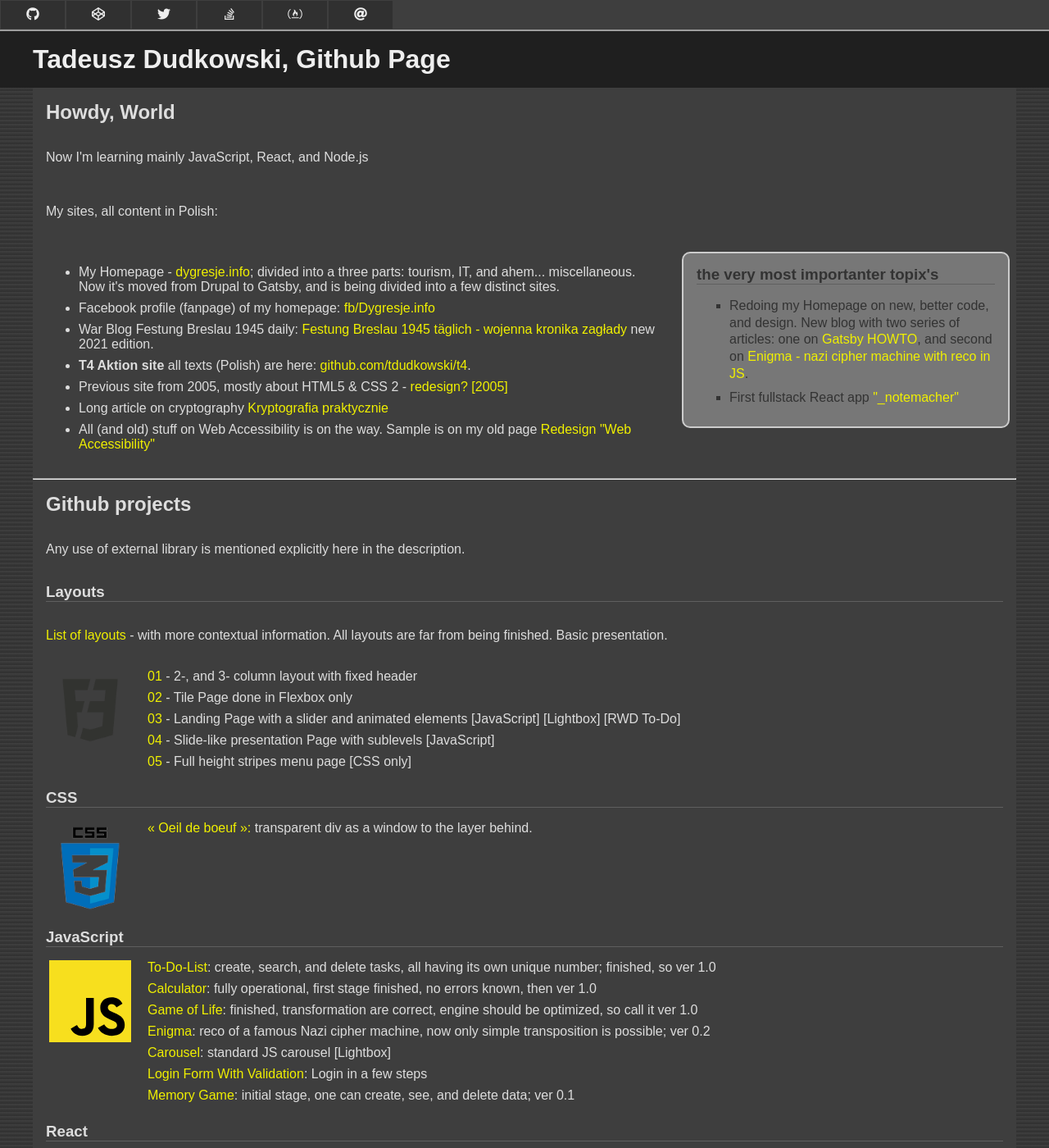
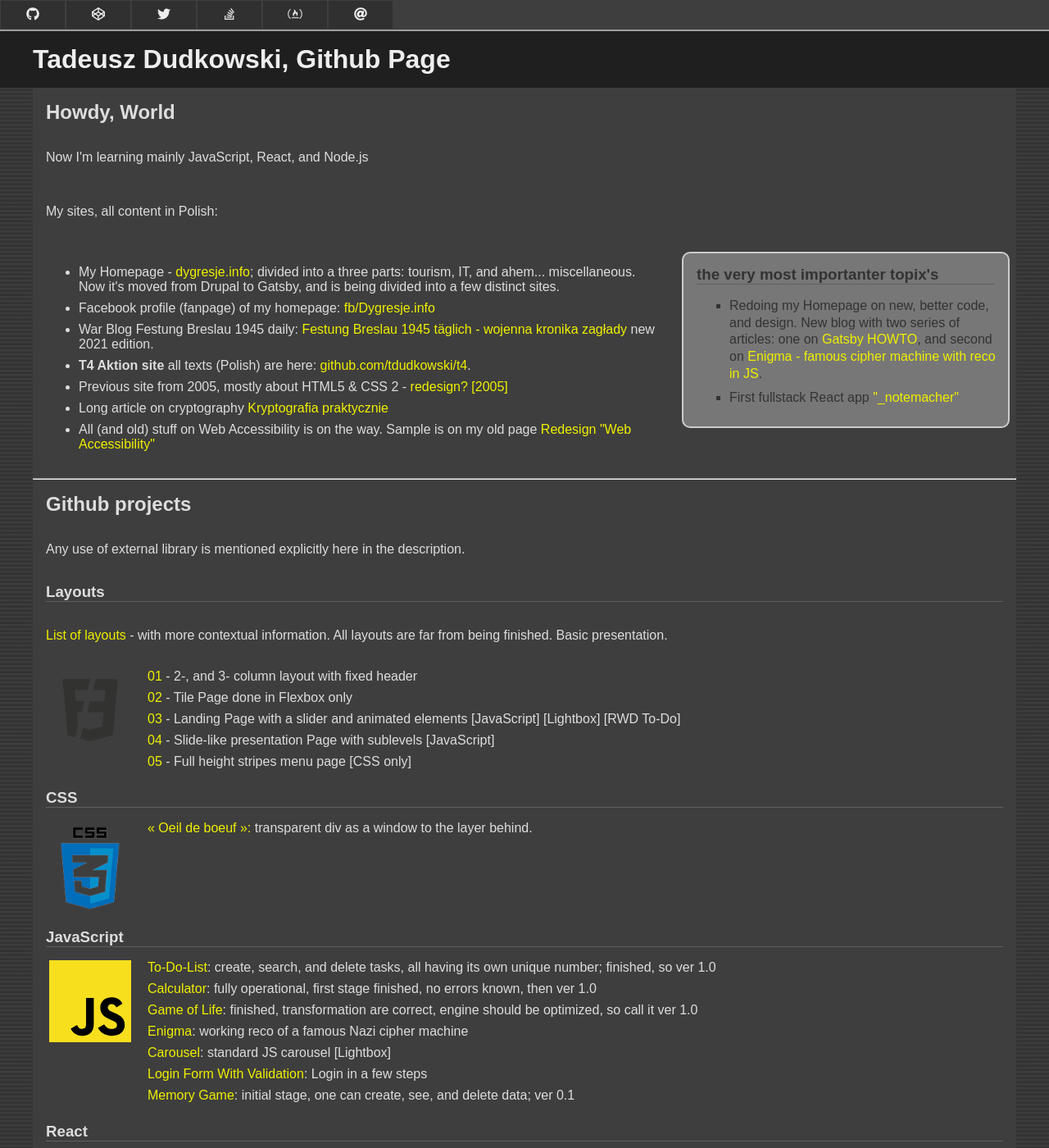
Before and after one commit to tdudkowski/tdudkowski.github.io, a Jekyll site: the page built from index.html, in a window 1280 px wide and 1400 px high. Shown: the whole window at 82% size. Built offline with Jekyll 4.4.1, drawn with Linux system fonts in a browser that asks for light colours; nearby versions of some CDN libraries.

Commit message:
update info

```diff
--- a/index.html
+++ b/index.html
@@ -53,7 +53,8 @@ title: Tadeusz Dudkowski, Github Page
     <h3>the very most importanter topix's</h3>
     <ul>
       <li>Redoing my Homepage on new, better code, and design. New blog with two series of articles:
-        one on  <a href="https://dygresje.info/blog/gatsby">Gatsby HOWTO</a>, and second on <a href="https://dygresje.info/blog/enigma">Enigma - nazi cipher machine with reco in JS</a>.</li>
+        one on <a href="https://dygresje.info/blog/gatsby">Gatsby HOWTO</a>, and second on <a
+          href="https://dygresje.info/blog/enigma">Enigma - famous cipher machine with reco in JS</a>.</li>
       <li>First fullstack React app <a href="https://tdudkowski.github.io/notemacher/">"_notemacher"</a></li>
     </ul>
   </div>
@@ -148,9 +149,8 @@ title: Tadeusz Dudkowski, Github Page
       it ver 1.0
     </li>
     <li>
-      <a href="https://tdudkowski.github.io/Enigma/">Enigma</a>: reco of a
-      famous Nazi cipher machine, now only simple transposition is possible; ver
-      0.2
+      <a href="https://tdudkowski.github.io/Enigma/">Enigma</a>: working reco of a
+      famous Nazi cipher machine
     </li>
     <li>
       <a href="https://tdudkowski.github.io/Carousel/">Carousel</a>: standard JS
```
